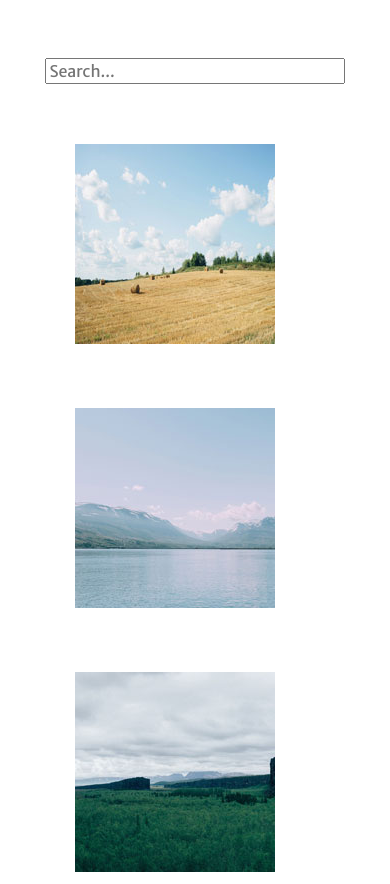
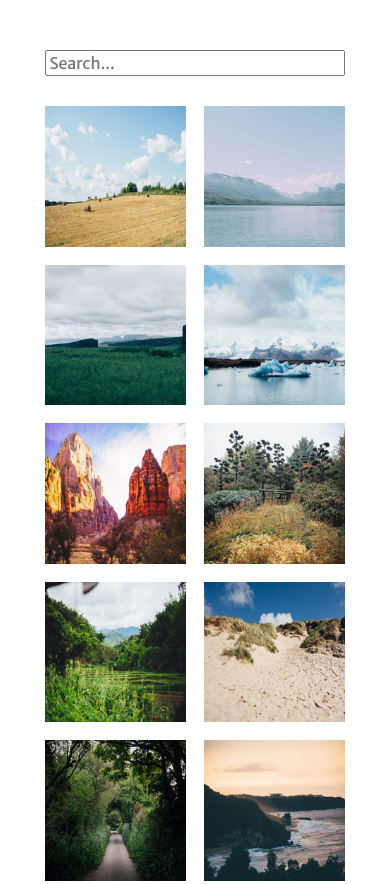
Before and after one commit to rochellehickey/Techdegree-project-4, a plain HTML site: page index.html in a window 390 px wide. Shown: the top 884 px of the page. Drawn offline with Linux system fonts and the light colour scheme.

Commit message:
Added media queries

```diff
--- a/css/style.css
+++ b/css/style.css
@@ -7,24 +7,86 @@ body {
   font-family: 'Merriweather Sans', sans-serif;
 }
 
-/*form {
-  margin: 0 auto;
-}*/
+.gallery-image a {
+  display: block;
+}
 
 .wrapper {
   width: 80%;
+  max-width: 976px;
   margin: 0 auto;
 }
 
 .gallery-image {
-  display: inline-block;
-  margin: 30px;
+  max-width: 200px;
+  margin: 0 auto;
+  margin-bottom: 6%;
+}
+
+.gallery-image-thumbnail {
+  display: block;
+  margin: 0 auto;
+  width: 100%;
+}
+
+.clearfix:after {
+  content: "";
+  display: table;
+  clear: both;
 }
 
 input[type="search"] {
+  margin: 0 auto;
   margin-top: 50px;
   margin-bottom: 30px;
   font-family: inherit;
   font-size: 1rem;
   width: 300px;
+  display: block;
 }
+
+/* ------- MEDIA QUERIES ------- */
+
+@media (min-width: 300px) {
+  .gallery-image {
+    float: left;
+    width: 47%;
+    max-width: none;
+  }
+
+  .gallery-image:nth-of-type(odd) {
+    margin-right: 6%;
+  }
+}
+
+@media (min-width: 548px) {
+  .gallery-image {
+    width: 29.333333%;
+  }
+
+  .gallery-image:nth-of-type(odd) {
+    margin-right: 0;
+  }
+
+  .gallery-image:nth-of-type(3n+1),
+  .gallery-image:nth-of-type(3n+2) {
+    margin-right: 6%;
+  }
+}
+
+@media (min-width: 868px) {
+  .gallery-image {
+    width: 20.5%;
+  }
+
+  .gallery-image:nth-of-type(3n+1),
+  .gallery-image:nth-of-type(3n+2) {
+    margin-right: 0;
+  }
+
+  .gallery-image:nth-of-type(4n+1),
+  .gallery-image:nth-of-type(4n+2),
+  .gallery-image:nth-of-type(4n+3) {
+    margin-right: 6%;
+  }
+}
--- a/index.html
+++ b/index.html
@@ -10,51 +10,51 @@
   </head>
 
   <body>
-    <div class="wrapper">
+    <div class="wrapper clearfix">
 
       <!-- SEARCH BAR -->
-      <form>
+      <form id="searchBar" method="get" action="">
         <div class="search">
-          <input type="search" id="searchBar" name="q" placeholder="Search..." aria-label="Search through site content">
+          <input type="search" id="searchQuery" name="q" placeholder="Search..." aria-label="Search through site content">
         </div>
       </form>
 
       <!-- IMAGE GALLERY -->
       <div class="gallery-image">
-        <a href="img/01.jpg" data-lightbox="adventure-gallery" data-title="I love hay bales. Took this snap on a drive through the countryside past some straw fields." class=""><img src="img/thumbnails/01.jpg" alt="Hay bales"></a>
+        <a href="img/01.jpg" data-lightbox="adventure-gallery" data-title="I love hay bales. Took this snap on a drive through the countryside past some straw fields."><img src="img/thumbnails/01.jpg" alt="Hay bales" class="gallery-image-thumbnail"></a>
       </div>
       <div class="gallery-image">
-        <a href="img/02.jpg" data-lightbox="adventure-gallery" data-title="The lake was so calm today. We had a great view of the snow on the mountains from here."><img src="img/thumbnails/02.jpg" alt="Lake"></a>
+        <a href="img/02.jpg" data-lightbox="adventure-gallery" data-title="The lake was so calm today. We had a great view of the snow on the mountains from here."><img src="img/thumbnails/02.jpg" alt="Lake" class="gallery-image-thumbnail"></a>
       </div>
       <div class="gallery-image">
-        <a href="img/03.jpg" data-lightbox="adventure-gallery" data-title="I hiked to the top of the mountain and got this picture of the canyon and trees below."><img src="img/thumbnails/03.jpg" alt="Canyon"></a>
+        <a href="img/03.jpg" data-lightbox="adventure-gallery" data-title="I hiked to the top of the mountain and got this picture of the canyon and trees below."><img src="img/thumbnails/03.jpg" alt="Canyon" class="gallery-image-thumbnail"></a>
       </div>
       <div class="gallery-image">
-        <a href="img/04.jpg" data-lightbox="adventure-gallery" data-title="It was amazing to see an iceberg up close, it was so cold but didn’t snow today."><img src="img/thumbnails/04.jpg" alt="Iceberg"></a>
+        <a href="img/04.jpg" data-lightbox="adventure-gallery" data-title="It was amazing to see an iceberg up close, it was so cold but didn’t snow today."><img src="img/thumbnails/04.jpg" alt="Iceberg" class="gallery-image-thumbnail"></a>
       </div>
       <div class="gallery-image">
-        <a href="img/05.jpg" data-lightbox="adventure-gallery" data-title="The red cliffs were beautiful. It was really hot in the desert but we did a lot of walking through the canyons."><img src="img/thumbnails/05.jpg" alt="Desert"></a>
+        <a href="img/05.jpg" data-lightbox="adventure-gallery" data-title="The red cliffs were beautiful. It was really hot in the desert but we did a lot of walking through the canyons."><img src="img/thumbnails/05.jpg" alt="Desert" class="gallery-image-thumbnail"></a>
       </div>
       <div class="gallery-image">
-        <a href="img/06.jpg" data-lightbox="adventure-gallery" data-title="Fall is coming, I love when the leaves on the trees start to change color."><img src="img/thumbnails/06.jpg" alt="Fall"></a>
+        <a href="img/06.jpg" data-lightbox="adventure-gallery" data-title="Fall is coming, I love when the leaves on the trees start to change color."><img src="img/thumbnails/06.jpg" alt="Fall" class="gallery-image-thumbnail"></a>
       </div>
       <div class="gallery-image">
-        <a href="img/07.jpg" data-lightbox="adventure-gallery" data-title="I drove past this plantation yesterday, everything is so green!"><img src="img/thumbnails/07.jpg" alt="Plantation"></a>
+        <a href="img/07.jpg" data-lightbox="adventure-gallery" data-title="I drove past this plantation yesterday, everything is so green!"><img src="img/thumbnails/07.jpg" alt="Plantation" class="gallery-image-thumbnail"></a>
       </div>
       <div class="gallery-image">
-        <a href="img/08.jpg" data-lightbox="adventure-gallery" data-title="My summer vacation to the Oregon Coast. I love the sandy dunes!"><img src="img/thumbnails/08.jpg" alt="Dunes"></a>
+        <a href="img/08.jpg" data-lightbox="adventure-gallery" data-title="My summer vacation to the Oregon Coast. I love the sandy dunes!"><img src="img/thumbnails/08.jpg" alt="Dunes" class="gallery-image-thumbnail"></a>
       </div>
       <div class="gallery-image">
-        <a href="img/09.jpg" data-lightbox="adventure-gallery" data-title="We enjoyed a quiet stroll down this countryside lane."><img src="img/thumbnails/09.jpg" alt="Countryside Lane"></a>
+        <a href="img/09.jpg" data-lightbox="adventure-gallery" data-title="We enjoyed a quiet stroll down this countryside lane."><img src="img/thumbnails/09.jpg" alt="Countryside Lane" class="gallery-image-thumbnail"></a>
       </div>
       <div class="gallery-image">
-        <a href="img/10.jpg" data-lightbox="adventure-gallery" data-title="Sunset at the coast! The sky turned a lovely shade of orange."><img src="img/thumbnails/10.jpg" alt="Sunset"></a>
+        <a href="img/10.jpg" data-lightbox="adventure-gallery" data-title="Sunset at the coast! The sky turned a lovely shade of orange."><img src="img/thumbnails/10.jpg" alt="Sunset" class="gallery-image-thumbnail"></a>
       </div>
       <div class="gallery-image">
-        <a href="img/11.jpg" data-lightbox="adventure-gallery" data-title="I did a tour of a cave today and the view of the landscape below was breathtaking."><img src="img/thumbnails/11.jpg" alt="Cave"></a>
+        <a href="img/11.jpg" data-lightbox="adventure-gallery" data-title="I did a tour of a cave today and the view of the landscape below was breathtaking."><img src="img/thumbnails/11.jpg" alt="Cave" class="gallery-image-thumbnail"></a>
       </div>
       <div class="gallery-image">
-        <a href="img/12.jpg" data-lightbox="adventure-gallery" data-title="I walked through this meadow of bluebells and got a good view of the snow on the mountain before the fog came in."><img src="img/thumbnails/12.jpg" alt="Bluebells"></a>
+        <a href="img/12.jpg" data-lightbox="adventure-gallery" data-title="I walked through this meadow of bluebells and got a good view of the snow on the mountain before the fog came in."><img src="img/thumbnails/12.jpg" alt="Bluebells" class="gallery-image-thumbnail"></a>
       </div>
 
     </div>
```
